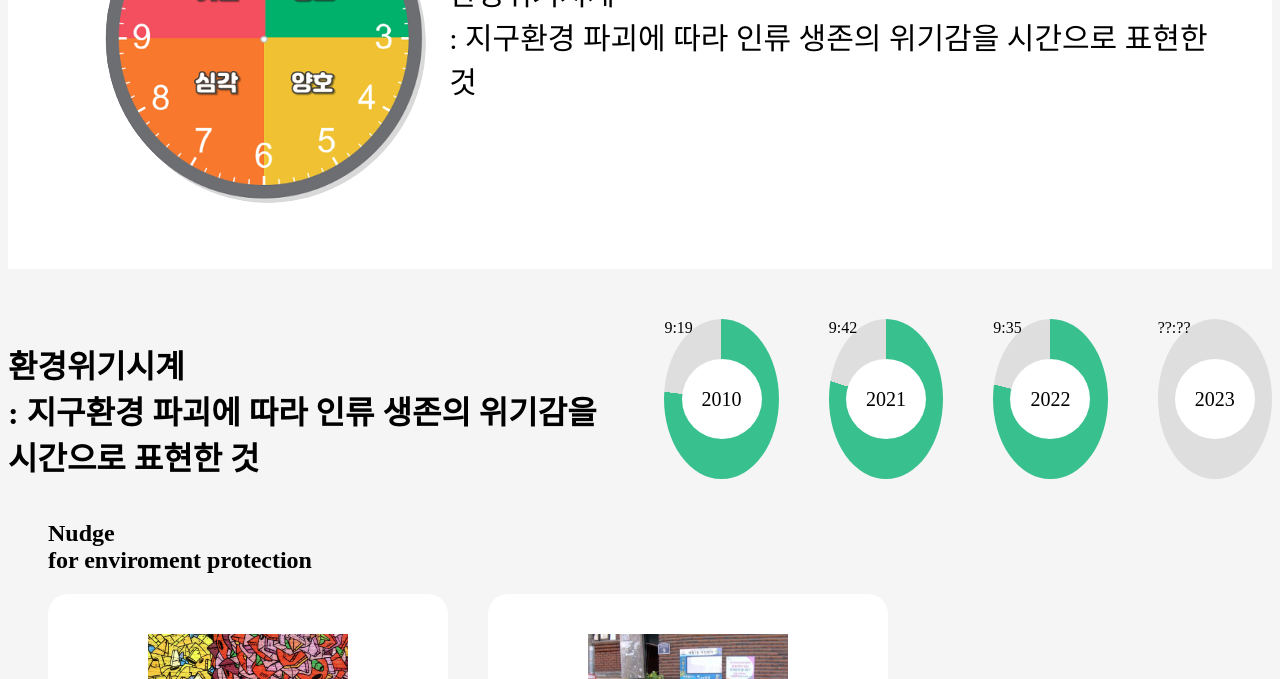
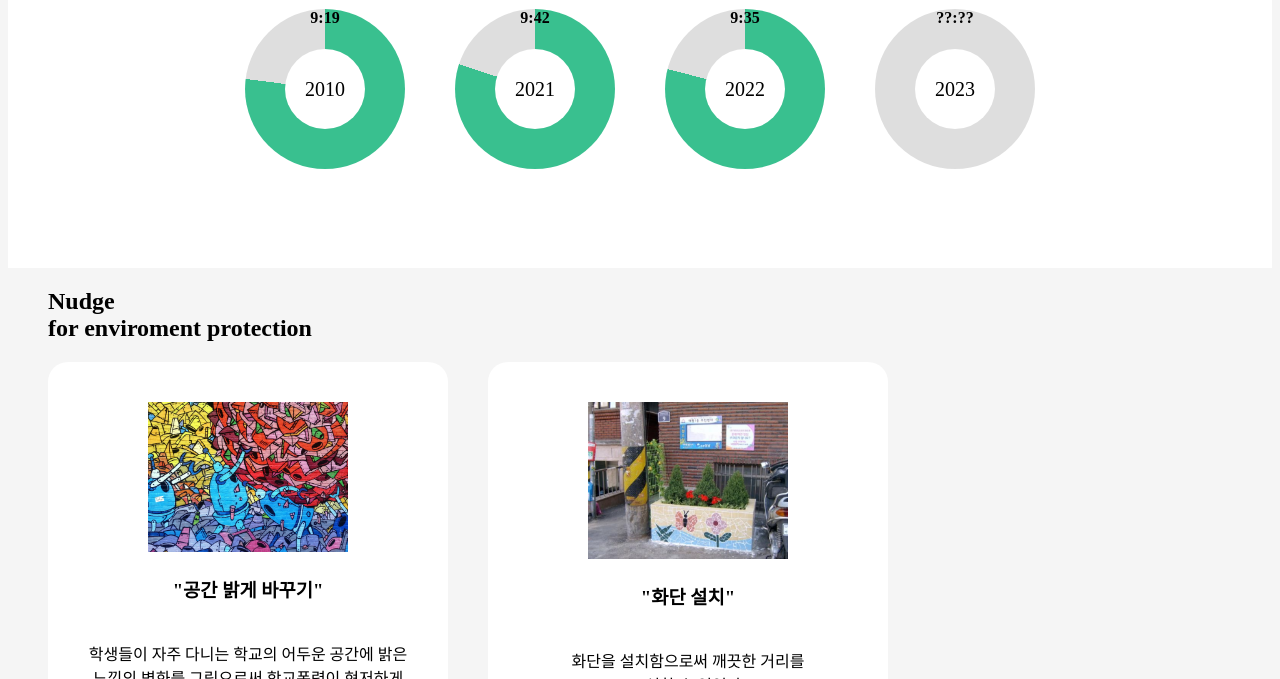
Before and after one commit to YerinJi/webpro-project, a plain HTML site: page 코드/index.html in a window 1280 px wide. Shown: the part 783-1462 px from the top of the page. Drawn offline with Linux system fonts and the light colour scheme; a web font is replaced by a local one.

Commit message:
HTML,CSS:clock

```diff
--- a/코드/index.html
+++ b/코드/index.html
@@ -65,18 +65,20 @@
     <!-- clock graph -->
 
     <div class="clock__graph">
-        <div class="clock__container">
-            <img src="/media/환경시계.png"><br>
-            <h1><span>환경위기시계 <br>: 지구환경 파괴에 따라 인류 생존의 위기감을 시간으로 표현한 것</span></h1>
+        <div class="clock__text_box">
+            <div>
+                <h1>환경 위기 시계(한국)</h1>
+            <p class="clock__text">지구환경 파괴에 따라 환경전문가들이 느끼는 인류 생존의 위기감을 시간으로 표시한 것</p>
+            </div>
+
         </div>
-    </div>
         <div class="graph__container">
-            <h1><span>환경위기시계 <br>: 지구환경 파괴에 따라 인류 생존의 위기감을 시간으로 표현한 것</span></h1>
-            <div class="chart graph1"><span class="center">2010  </span>9:19</div>
-            <div class="chart graph2"><span class="center">2021</span>9:42</div>
-            <div class="chart graph3"><span class="center">2022</span>9:35</div>
-            <div class="chart graph4"><span class="center">2023</span>??:??</div>
-        </div>
+            <div class="chart graph1"><span class="center">2010</span><Strong>9:19</Strong></div>
+            <div class="chart graph2"><span class="center">2021</span><Strong>9:42</Strong></div>
+            <div class="chart graph3"><span class="center">2022</span><Strong>9:35</Strong></div>
+            <div class="chart graph4"><span class="center">2023</span><Strong>??:??</Strong></div>
+        </div><br><br>
+
     </div>
 
     <!-- 사례 홈페이지 -->
--- a/코드/style.css
+++ b/코드/style.css
@@ -125,28 +125,63 @@ ul.imgs li{
 
 /* clock__graph */
 
+@font-face {
+    font-family: 'GangwonEduPowerExtraBoldA';
+    src: url('https://cdn.jsdelivr.net/gh/projectnoonnu/noonfonts_2201-2@1.0/GangwonEduPowerExtraBoldA.woff') format('woff');
+    font-weight: normal;
+    font-style: normal;
+}
+
 .clock__graph {
     position: relative;
     padding: 5%;
     background-color: white;
+    text-align: center;
+
 }
-.clock__container {
+.clock__text_box {
+    width: 200px;
+    margin: auto;
+    text-align: center;
+}
+.clock__text_box div {
+    position: relative;
+    display: inline-block;
+}
+.clock__graph h1 {
     display: flex;
+    width: 200px;
+    padding: 2px 16px;
+    cursor: pointer;
+    font-family: 'GangwonEduPowerExtraBoldA';
+}
+.clock__text {
+    display: none;
+    width: auto;
+    padding: 8px;
+    left: 0;
+    -webkit-border-radius: 8px;
+    -moz-border-radius: 8px;
+    border-radius: 8px;
+    background: #dedede;
+    color: rgb(37, 34, 34);
+    font-size: 14px;
+    font-weight:500;
+}
 
+.clock__text_box h1:hover + .clock__text{
+    display: block;
 }
 .graph__container{
     display: flex;
     gap: 50px;
-    margin-top: 50px;
-    margin-bottom: 20px;
-    float: right;
-
+    top: 50%;
+    left: 50%;
+    align-items: center;
+    justify-content: center;
 }
-.clock__container h1 {
-    font-family: ;
-    font-size: 30px;
-    font-weight: inherit;
-    margin-top: 100px;
+.clock__graph span {
+    float: left;
 }
 .chart {
     position: relative;
```
